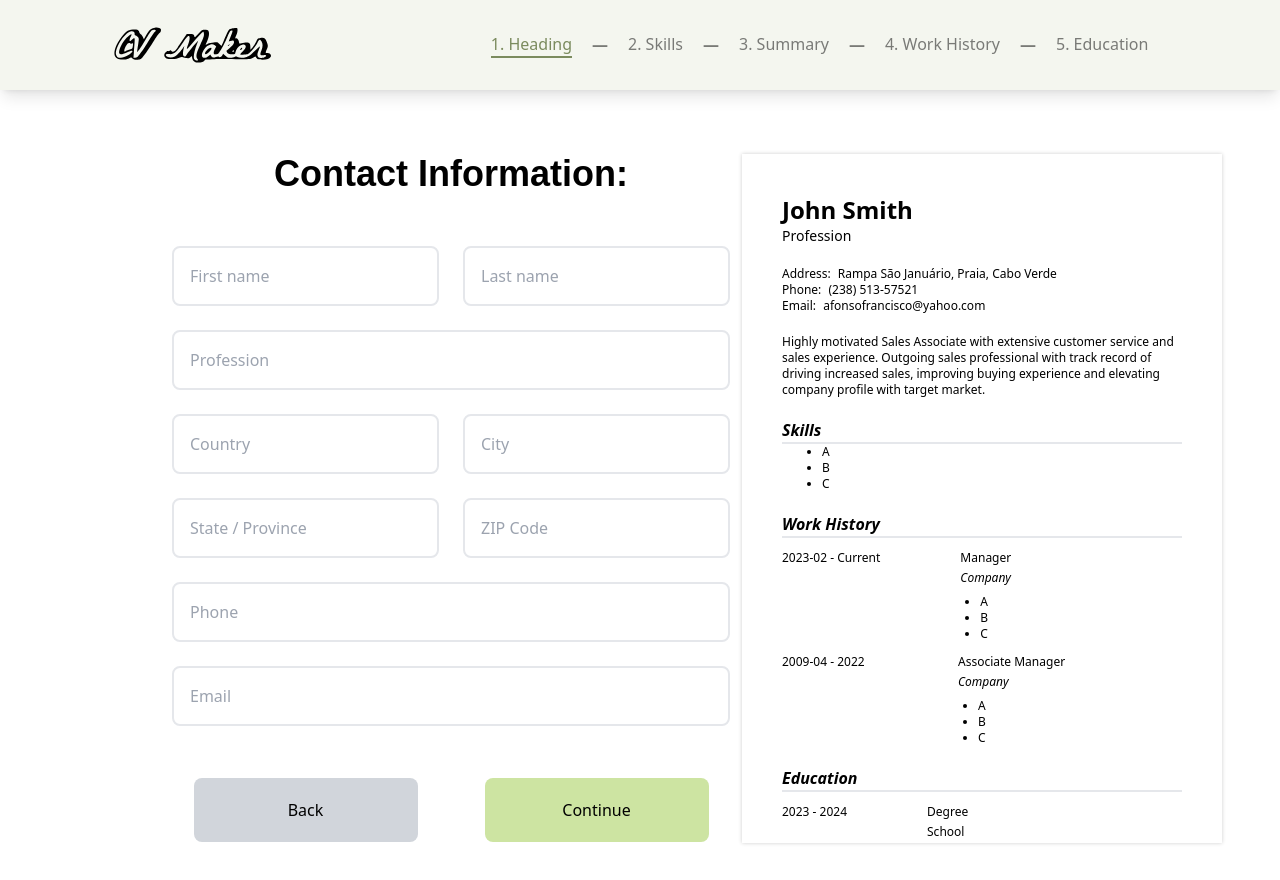
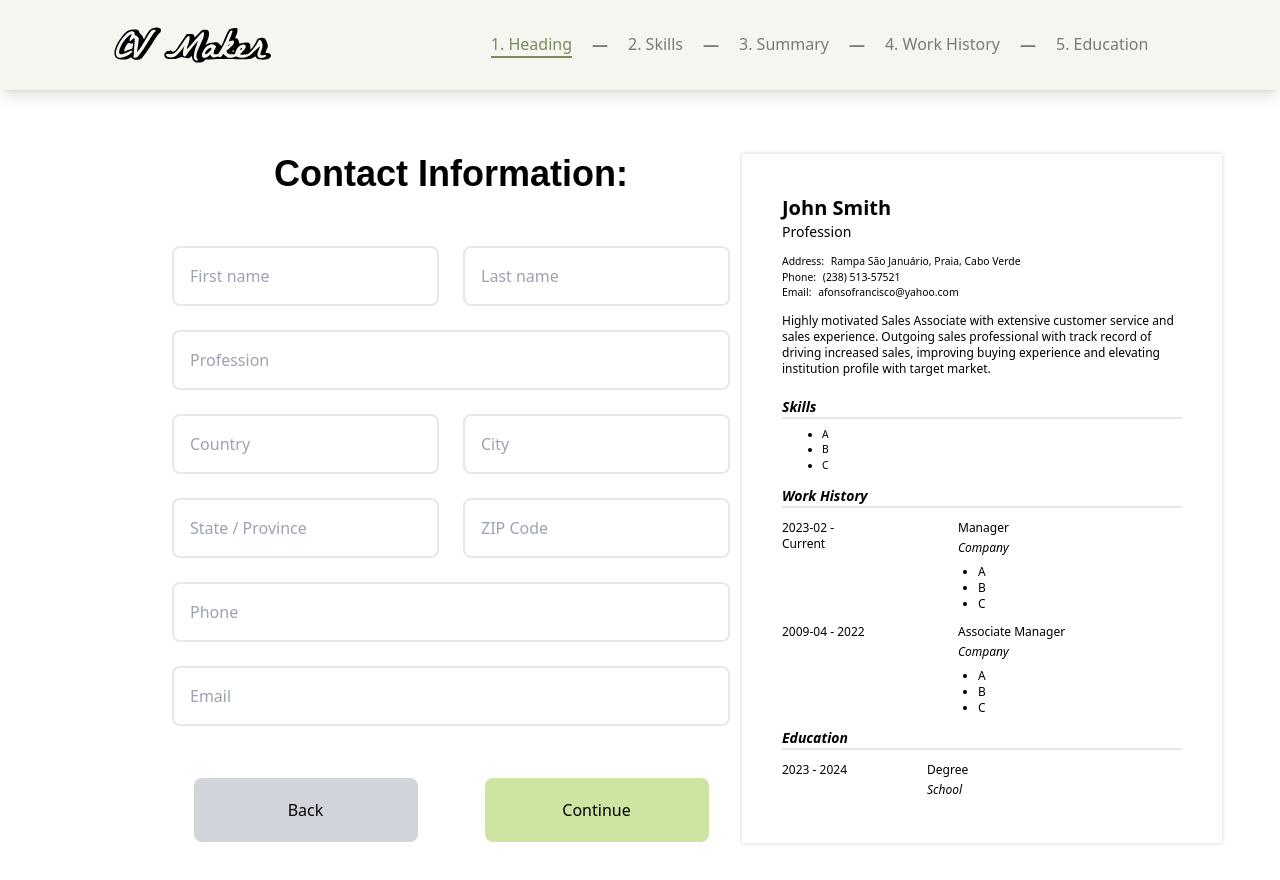
Before and after one commit to lmreineer/cv-maker, a React (Create React App) app: page / in a window 1280 px wide. Built offline with nearby package versions, Linux system fonts and the light colour scheme.

Commit message:
Improve examples and its code

```diff
--- a/src/components/preview/CVContent.js
+++ b/src/components/preview/CVContent.js
@@ -3,18 +3,27 @@ const Content = ({
     fullName,
     profession,
     address,
+    contactContainer,
     contactHeading,
     contactInput,
+    summaryContainer,
     summary,
-    skills,
+    mainBackgroundContainer,
+    mainBackgroundHeading,
     skillsList,
-    workHistory,
+    stayPeriodContainer,
+    workTimePeriodContainer,
+    stayDetailContainer,
+    institution,
+    workDescriptionContainer,
+    workDescriptionList,
+    educationTimePeriodContainer,
 }) => {
     return (
         <div className={textContainer}>
             <h1 className={fullName}>John Smith</h1>
             <h6 className={profession}>Profession</h6>
-            <div className="leading-loose">
+            <div className={contactContainer}>
                 <h6 className={address}>
                     Address:{" "}
                     <span className={contactInput}>
@@ -28,68 +37,62 @@ const Content = ({
                     Email: <span className={contactInput}>afonsofrancisco@yahoo.com</span>
                 </h6>
             </div>
-            <div className="mt-5">
+            <div className={summaryContainer}>
                 <h6 className={summary}>
                     Highly motivated Sales Associate with extensive customer service and
                     sales experience. Outgoing sales professional with track record of
                     driving increased sales, improving buying experience and elevating
-                    company profile with target market.
+                    institution profile with target market.
                 </h6>
             </div>
-            <div className="mt-5">
-                <h6 className={skills}>Skills</h6>
+            <div className={mainBackgroundContainer}>
+                <h6 className={mainBackgroundHeading}>Skills</h6>
                 <ul className={skillsList}>
                     <li>A</li>
                     <li>B</li>
                     <li>C</li>
                 </ul>
-                <h6 className={workHistory}>Work History</h6>
-                <div className="flex mt-3">
-                    <div className="text-xs">
+                <h6 className={mainBackgroundHeading}>Work History</h6>
+                <div className={stayPeriodContainer}>
+                    <div className={workTimePeriodContainer}>
                         <h6>2023-02 - Current</h6>
                     </div>
-                    <div className="ml-20 text-xs">
+                    <div className={stayDetailContainer}>
+                        <div>Manager</div>
                         <div>
-                            Manager
-                        </div>
-                        <div>
-                            <h6 className="mt-1 italic font-light">Company</h6>
-                            <ul className="list-disc ml-5 mt-2">
-                                <li className="font-light">A</li>
-                                <li className="font-light">B</li>
-                                <li className="font-light">C</li>
+                            <h6 className={institution}>Company</h6>
+                            <ul className={workDescriptionContainer}>
+                                <li className={workDescriptionList}>A</li>
+                                <li className={workDescriptionList}>B</li>
+                                <li className={workDescriptionList}>C</li>
                             </ul>
                         </div>
                     </div>
                 </div>
-                <div className="flex mt-3">
-                    <div className="text-xs w-24">
+                <div className={stayPeriodContainer}>
+                    <div className={workTimePeriodContainer}>
                         <h6>2009-04 - 2022</h6>
                     </div>
-                    <div className="ml-20 text-xs">
+                    <div className={stayDetailContainer}>
+                        <div>Associate Manager</div>
                         <div>
-                            Associate Manager
-                        </div>
-                        <div>
-                            <h6 className="mt-1 italic font-light">Company</h6>
-                            <ul className="list-disc ml-5 mt-2">
-                                <li className="font-light">A</li>
-                                <li className="font-light">B</li>
-                                <li className="font-light">C</li>
+                            <h6 className={institution}>Company</h6>
+                            <ul className={workDescriptionContainer}>
+                                <li className={workDescriptionList}>A</li>
+                                <li className={workDescriptionList}>B</li>
+                                <li className={workDescriptionList}>C</li>
                             </ul>
                         </div>
                     </div>
                 </div>
-            </div>
-            <div>
-                <h6 className="mt-5 font-bold italic border-b-2">Education</h6>
-                <div className="flex mt-3">
-                    <div className="text-xs">
+                <h6 className={mainBackgroundHeading}>Education</h6>
+                <div className={stayPeriodContainer}>
+                    <div className={educationTimePeriodContainer}>
                         <h6>2023 - 2024</h6>
                     </div>
-                    <div className="ml-20 text-xs">
+                    <div className={stayDetailContainer}>
                         <h6>Degree</h6>
-                        <h6 className="mt-1 font-light">School</h6>
+                        <h6 className={institution}>School</h6>
                     </div>
                 </div>
             </div>
--- a/src/components/preview/CVModal.js
+++ b/src/components/preview/CVModal.js
@@ -2,7 +2,7 @@ import Content from "./CVContent";
 
 const Modal = () => {
     return (
-        <div className="select-none absolute top-2/4 left-2/4 translate-y-[-50%] translate-x-[-50%] bg-white p-10 rounded h-5/6 w-6/12 bg-gray-200">
+        <div className="select-none absolute top-2/4 left-2/4 translate-y-[-50%] translate-x-[-50%] bg-white p-10 rounded h-5/6 w-6/12 bg-zinc-200">
             <Content
                 textContainer="h-full shadow-lg rounded p-10 overflow-auto bg-white"
                 fullName="font-bold text-5xl"
--- a/src/components/preview/CVPreview.js
+++ b/src/components/preview/CVPreview.js
@@ -16,15 +16,24 @@ const Control = () => {
                 onClick={toggleClick}
             >
                 <Content
-                    fullName="text-2xl font-bold"
+                    fullName="text-xl font-bold"
                     profession="text-sm"
-                    address="mt-5 text-xs font-medium"
-                    contactHeading="text-xs font-medium"
+                    address="mt-3 text-[0.65rem] font-medium"
+                    contactContainer="leading-normal"
+                    contactHeading="text-[0.65rem] font-medium"
                     contactInput="font-normal ml-1"
+                    summaryContainer="mt-3"
                     summary="text-xs"
-                    skills="font-bold italic border-b-2"
-                    skillsList="list-disc ml-10 text-xs"
-                    workHistory="mt-5 font-bold italic border-b-2"
+                    mainBackgroundContainer="mt-5"
+                    mainBackgroundHeading="font-bold italic border-b-2 text-sm mt-3"
+                    skillsList="list-disc ml-10 mt-2 text-[0.65rem]"
+                    stayPeriodContainer="flex mt-3"
+                    workTimePeriodContainer="text-xs w-24"
+                    stayDetailContainer="ml-20 text-xs"
+                    institution="mt-1 italic font-light"
+                    workDescriptionContainer="list-disc ml-5 mt-2"
+                    workDescriptionList="font-light"
+                    educationTimePeriodContainer="text-xs"
                 />
             </div>
 
```
